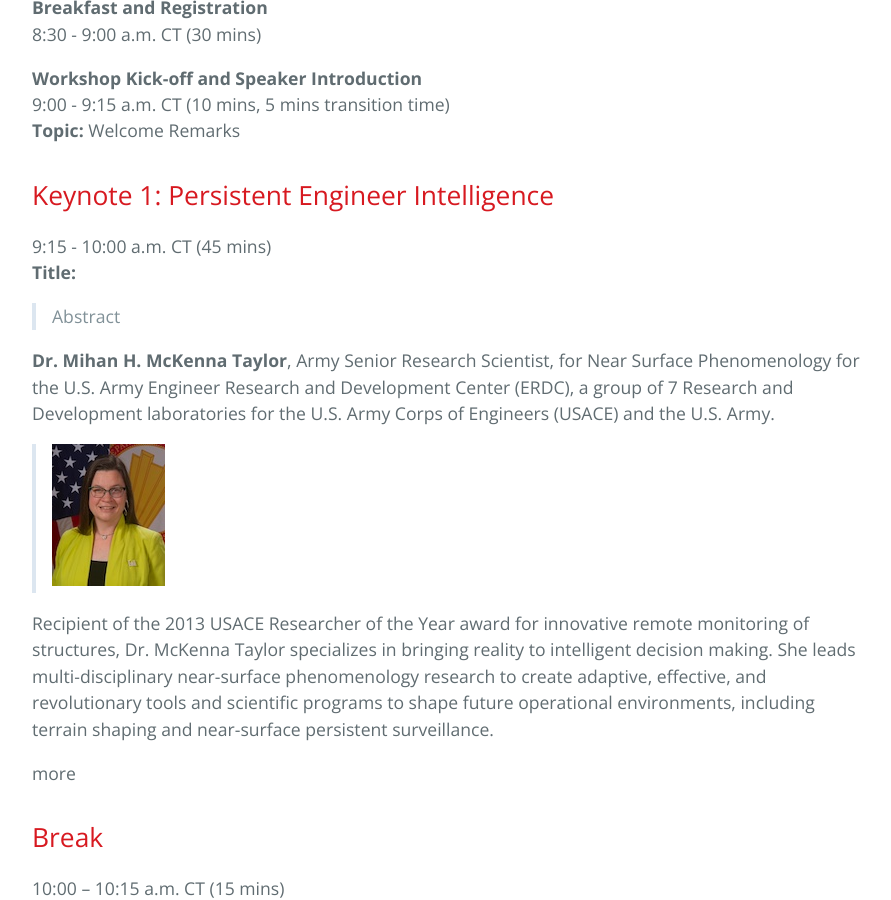
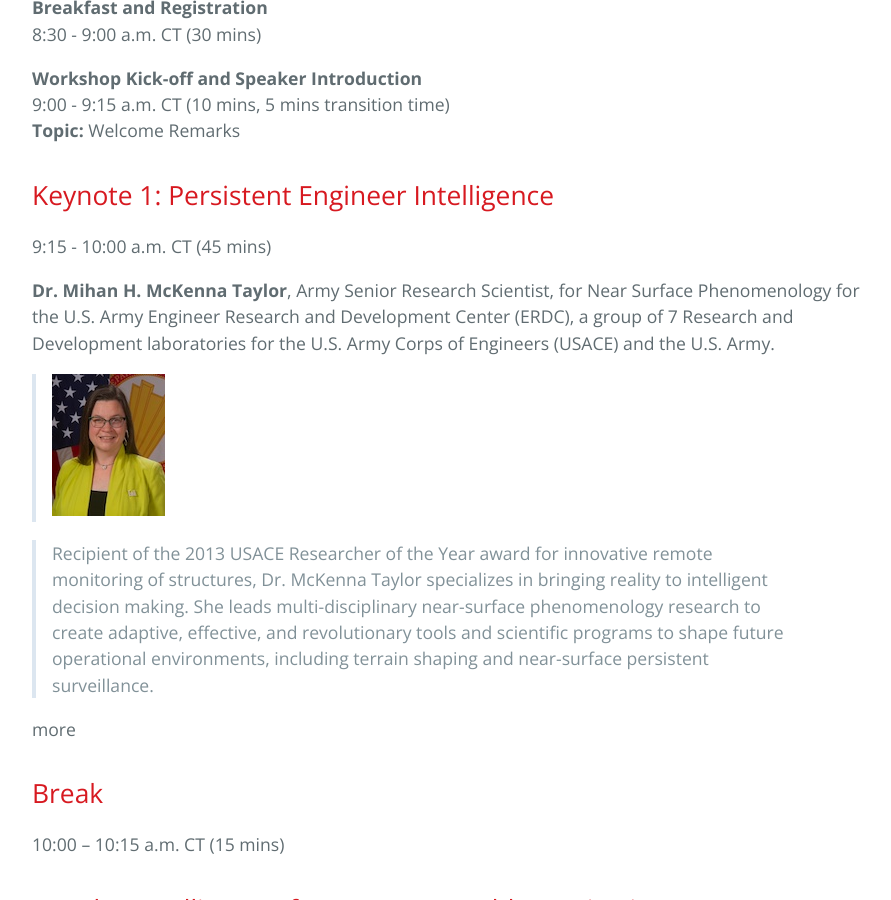
Before and after one commit to BridgingBigData/BridgingBigData.github.io, a Jekyll site: the page built from pages/bbd2023agenda.md, in a window 1280 px wide and 900 px high, scrolled down 880 px. Shown: the whole window, without its empty margins (192-1083 px from the left). Built offline with Jekyll 4.4.1, drawn with Linux system fonts in a browser that asks for light colours.

Commit message:
update agenda

```diff
--- a/pages/bbd2023agenda.md
+++ b/pages/bbd2023agenda.md
@@ -27,13 +27,11 @@ Friday May 26th, 2020, 8:30 A.M. to 3 P.M. Central Time
 
 ## Keynote 1:  Persistent Engineer Intelligence
 9:15 - 10:00 a.m. CT (45 mins)
-**Title:**
-> Abstract
 
 **Dr. Mihan H. McKenna Taylor**, Army Senior Research Scientist, for Near Surface Phenomenology for the U.S. Army Engineer Research and Development Center (ERDC), a group of 7 Research and Development laboratories for the U.S. Army Corps of Engineers (USACE) and the U.S. Army.
 > ![Dr. Mihan McKenna](https://bridgingbigdata.github.io/pages/images/mihan.jpg)
 
-Recipient of the 2013 USACE Researcher of the Year award for innovative remote monitoring of structures, Dr. McKenna Taylor specializes in bringing reality to intelligent decision making. She leads multi-disciplinary near-surface phenomenology research to create adaptive, effective, and revolutionary tools and scientific programs to shape future operational environments, including terrain shaping and near-surface persistent surveillance.
+> Recipient of the 2013 USACE Researcher of the Year award for innovative remote monitoring of structures, Dr. McKenna Taylor specializes in bringing reality to intelligent decision making. She leads multi-disciplinary near-surface phenomenology research to create adaptive, effective, and revolutionary tools and scientific programs to shape future operational environments, including terrain shaping and near-surface persistent surveillance.
 
 <details>
 <summary> more </summary>
```
